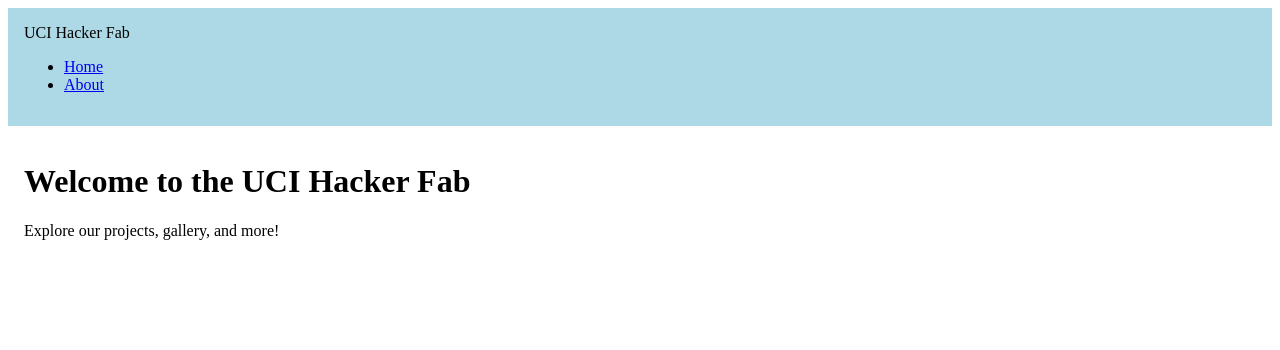
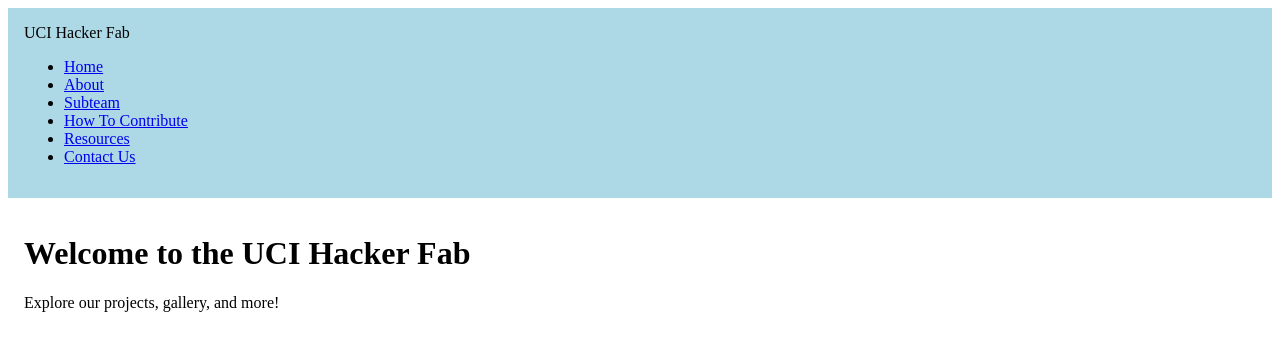
Before and after one commit to irvinehackerfab/hfab-website, a React (Vite) app: page / in a window 1280 px wide. Shown: the top 350 px of the page. Built offline with nearby package versions, Linux system fonts and the light colour scheme.

Commit message:
add relevant pages to navbar

```diff
--- a/src/NavBar.jsx
+++ b/src/NavBar.jsx
@@ -9,6 +9,10 @@
         <ul >
           <li ><Link  to = {"/"}>Home</Link></li>
           <li ><Link to = {"/About"}>About</Link></li>
+          <li ><Link  to = {"/Subteam"}>Subteam</Link></li>
+          <li ><Link to = {"/HowtoContribute"}>How To Contribute</Link></li>
+          <li ><Link to = {"/Resources"}>Resources</Link></li>
+          <li ><Link to = {"/ContactPage"}>Contact Us</Link></li>
         </ul>
       </nav>
     </header>
```
